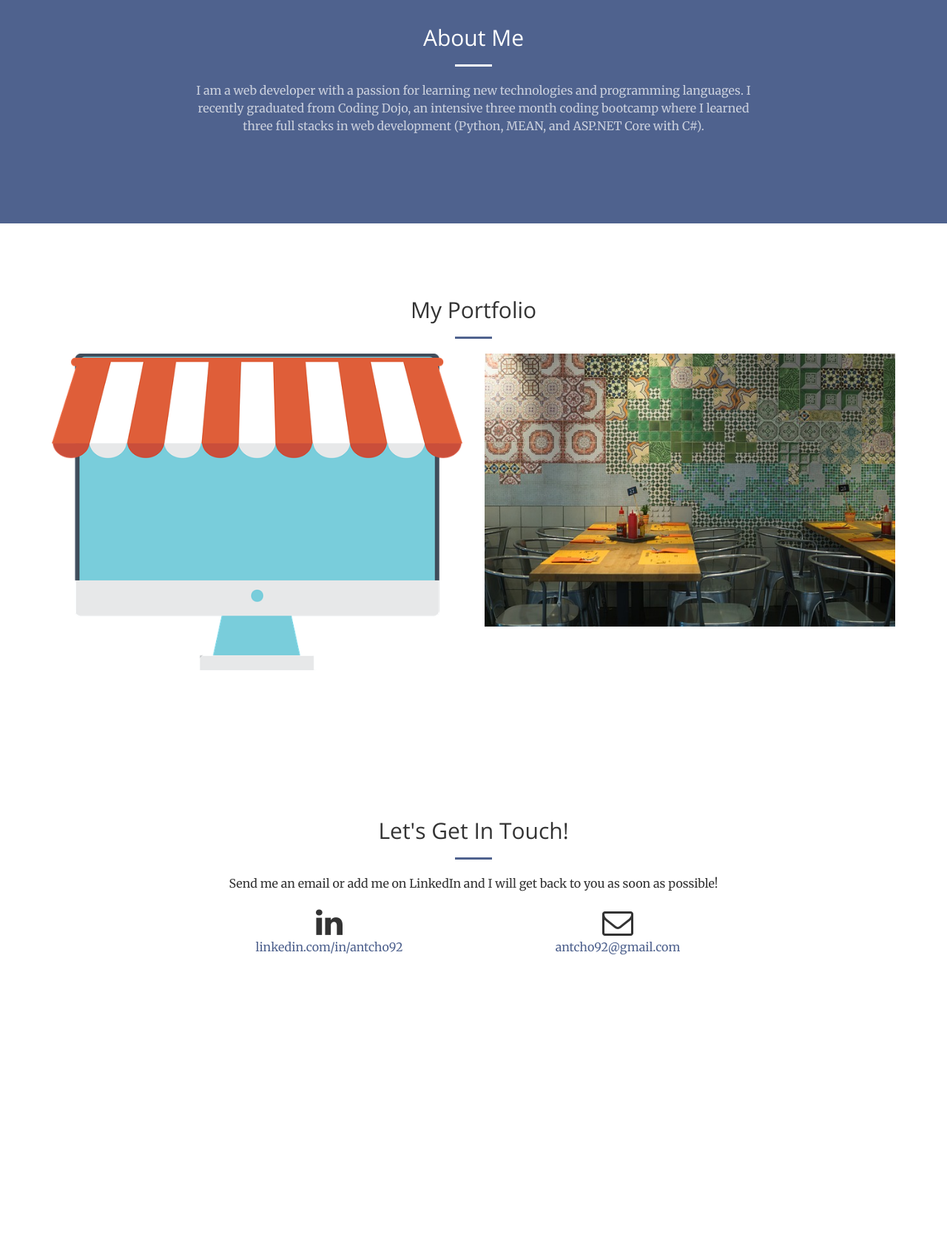
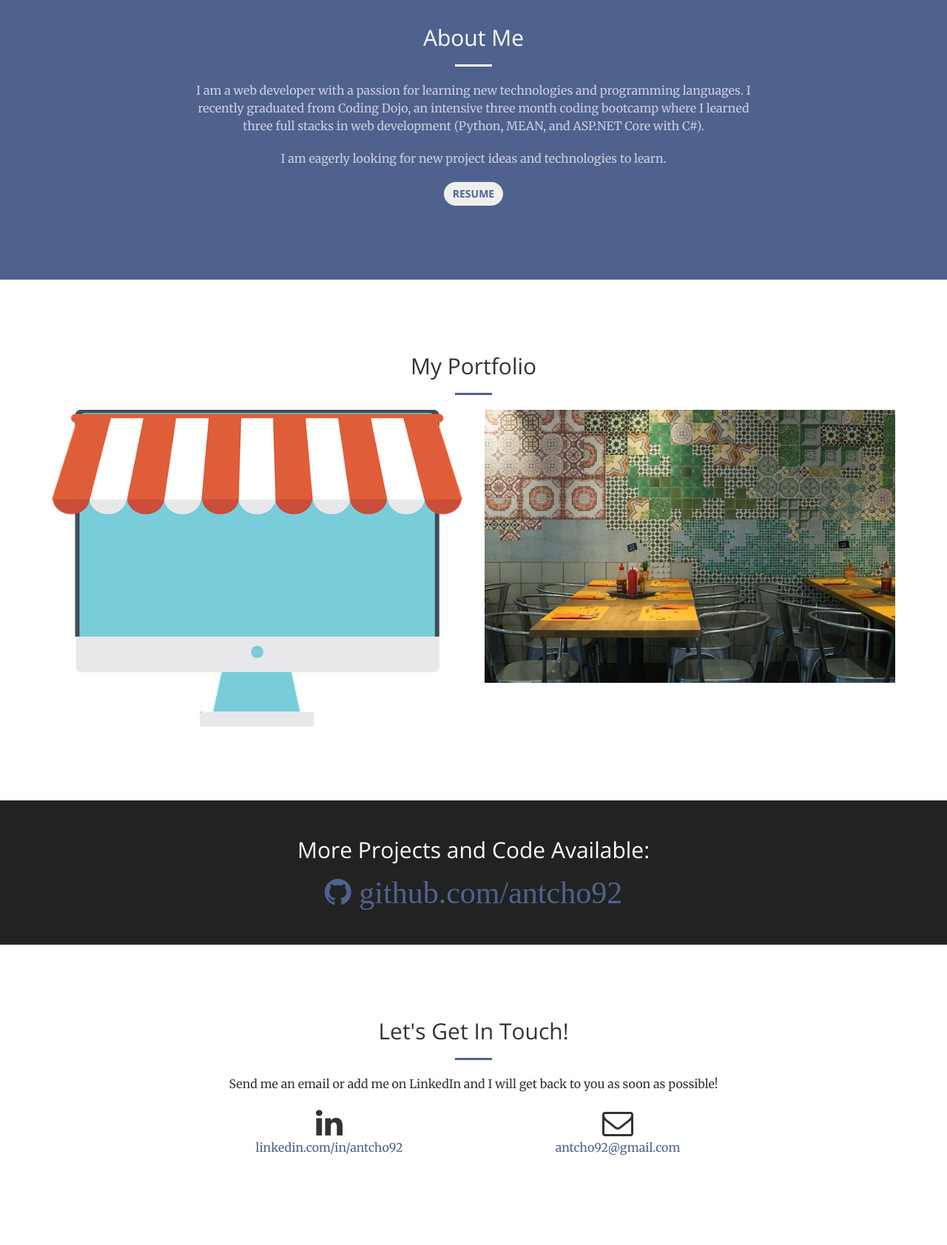
Before and after one commit to antcho92/antcho92.github.io, a website: page index.html in a window 1280 px wide. Shown: the part 866-2549 px from the top of the page at 74% size. Before the commit the page ends 2278 px from the top, so only its background shows below. Drawn offline with nearby package versions, Linux system fonts and the light colour scheme.

Commit message:
added github links, resume

```diff
--- a/index.html
+++ b/index.html
@@ -51,9 +51,9 @@
           <li>
             <a class="page-scroll" href="#about">About</a>
           </li>
-          <li>
+          <!--<li>
             <a class="page-scroll" href="#services">Services</a>
-          </li>
+          </li>-->
           <li>
             <a class="page-scroll" href="#portfolio">Portfolio</a>
           </li>
@@ -84,6 +84,14 @@
           <h2 class="section-heading">About Me</h2>
           <hr class="light">
           <p class="text-faded">I am a web developer with a passion for learning new technologies and programming languages. I recently graduated from Coding Dojo, an intensive three month coding bootcamp where I learned three full stacks in web development (Python, MEAN, and ASP.NET Core with C#).</p>
+          <p class="text-faded">I am eagerly looking for new project ideas and technologies to learn.</p>
+        </div>
+      </div>
+      <div class="row">
+        <div class="text-center">
+          <a href="#resumeModal" data-toggle="modal" class="">
+            <button class="btn">Resume</button>
+          </a>
         </div>
       </div>
     </div>
@@ -175,8 +183,15 @@
       </div>
     </div>
   </section>
-
-  <section id="contact">
+    <aside class="bg-dark">
+      <div class="container text-center">
+          <div class="call-to-action">
+              <h2>More Projects and Code Available:</h2>
+              <a href="https://www.github.com/antcho92" <i class="fa fa-github fa-3x"></i> github.com/antcho92</a>
+          </div>
+      </div>
+  </aside>
+  <section id="contact" class="">
     <div class="container">
       <div class="row">
         <div class="col-lg-8 col-lg-offset-2 text-center">
@@ -186,14 +201,16 @@
         </div>
         <div class="col-lg-4 col-lg-offset-2 text-center">
           <i class="fa fa-linkedin fa-3x sr-contact"></i>
-          <a href="https://www.linkedin.com/in/antcho92">
-            <p>linkedin.com/in/antcho92</p>
-          </a>
+          <p><a href="https://www.linkedin.com/in/antcho92">linkedin.com/in/antcho92</a></p>
         </div>
         <div class="col-lg-4 text-center">
           <i class="fa fa-envelope-o fa-3x sr-contact"></i>
           <p><a href="mailto:antcho92@gmail.com">antcho92@gmail.com</a></p>
         </div>
+        <!--<div class="col-lg-4 text-center">
+          <i class="fa fa-github fa-3x sr-contact"></i>
+          <p><a href="https://www.github.com/antcho92">My Github</a></p>
+        </div>-->
       </div>
     </div>
   </section>
@@ -214,6 +231,7 @@
                             <hr class="star-primary">
                             <img src="img/portfolio/fullsize/ecommerce.png" class="img-responsive img-centered" alt="image for mean ecommerce store">
                             <p>Q&A message board where users can post questions, answer questions, and vote the best answer to the top. Solo project using MongoDB and MongooseJS, Node, Angular, and Express</p>
+                            <p>View code: <a href="https://github.com/antcho92/mean-store"><i class="fa fa-github fa-2x"></i></a></p>
                             <button type="button" class="btn btn-default" data-dismiss="modal"><i class="fa fa-times"></i> Close</button>
                         </div>
                     </div>
@@ -237,20 +255,7 @@
                             <hr class="star-primary">
                             <img src="img/portfolio/fullsize/dojobites.jpg" class="img-responsive img-centered" alt="image for dojo bites">
                             <p>Four person web app created to help users find restaurants and coordinate groups to go together. It was created using Python, Django, and Google Maps API.</p>
-                            <!--<ul class="list-inline item-details">
-                                <li>Client:
-                                    <strong><a href="http://startbootstrap.com">Start Bootstrap</a>
-                                    </strong>
-                                </li>
-                                <li>Date:
-                                    <strong><a href="http://startbootstrap.com">April 2014</a>
-                                    </strong>
-                                </li>
-                                <li>Service:
-                                    <strong><a href="http://startbootstrap.com">Web Development</a>
-                                    </strong>
-                                </li>
-                            </ul>-->
+                            <p>View code: <a href="https://github.com/antcho92/dojobites"><i class="fa fa-github fa-2x"></i></a></p>
                             <button type="button" class="btn btn-default" data-dismiss="modal"><i class="fa fa-times"></i> Close</button>
                         </div>
                     </div>
@@ -258,7 +263,27 @@
             </div>
         </div>
     </div>
-
+    <!-- Resume Modal -->
+    <div class="portfolio-modal modal fade" id="resumeModal" tabindex="-1" role="dialog" aria-hidden="true">
+        <div class="modal-content">
+            <div class="close-modal" data-dismiss="modal">
+                <div class="lr">
+                    <div class="rl">
+                    </div>
+                </div>
+            </div>
+            <div class="container">
+                <div class="row">
+                    <div class="col-lg-8 col-lg-offset-2">
+                        <div class="modal-body">
+                              <script src="https://gist.github.com/antcho92/12246ba2cd6f80e7057c4ed85034ed1b.js"></script>
+                            <button type="button" class="btn btn-default" data-dismiss="modal"><i class="fa fa-times"></i> Close</button>
+                        </div>
+                    </div>
+                </div>
+            </div>
+        </div>
+    </div>
   <!-- jQuery -->
   <script src="vendor/jquery/jquery.min.js"></script>
 
```
Also changed, not shown: README.md, css/creative.css (line endings or trailing spaces), img/header.jpg.
